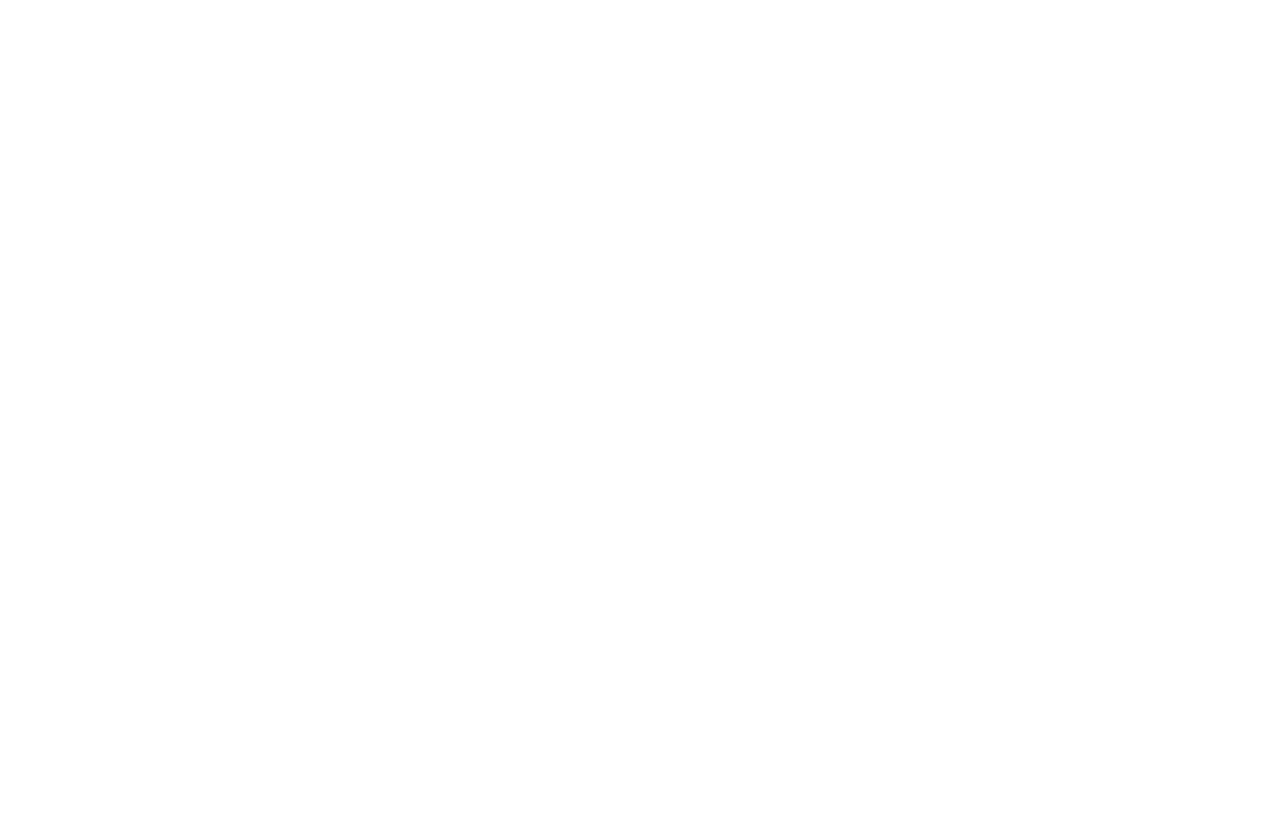
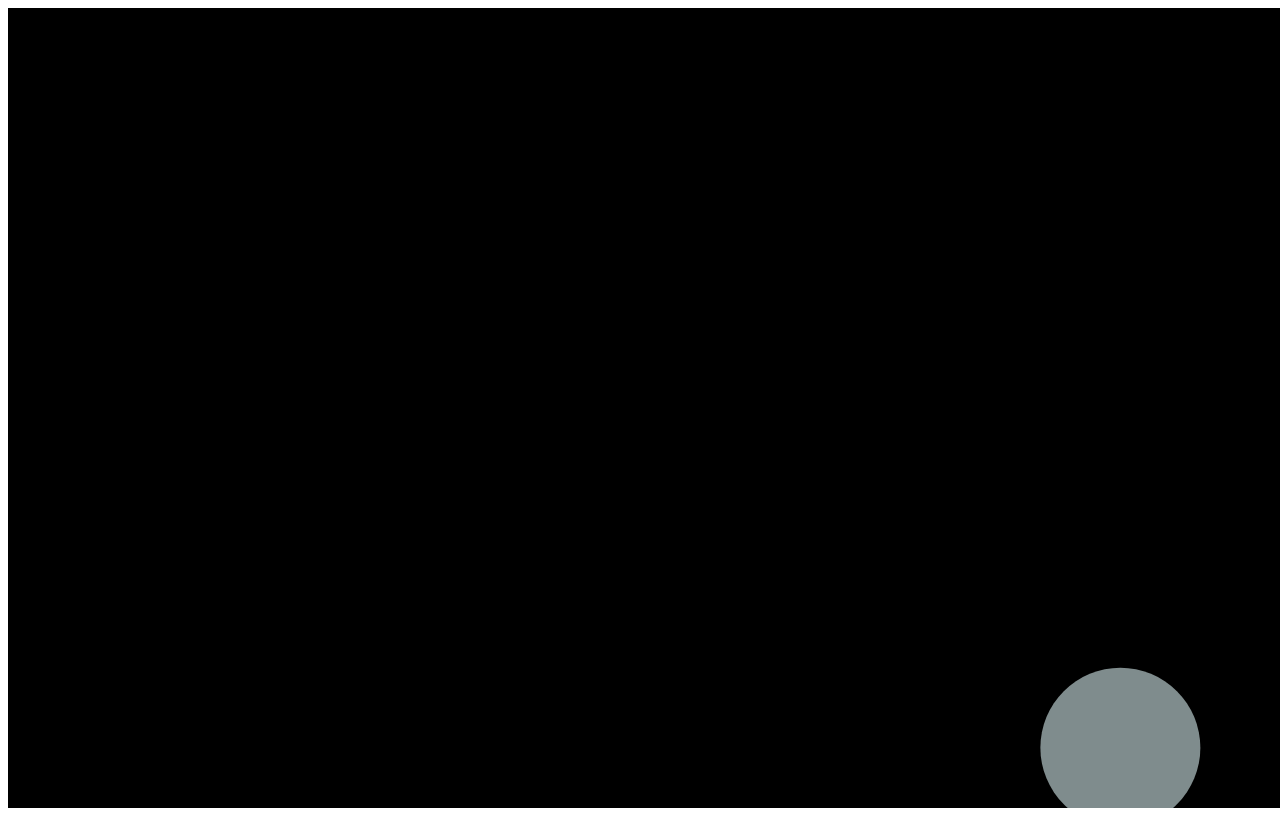
Before and after one commit to JoshuaSP/AsteroidsJS, a plain HTML site: page asteroids/index.html in a window 1280 px wide. Drawn offline with Linux system fonts and the light colour scheme.

Commit message:
Asteroids moving on canvas

```diff
--- a/asteroids/index.html
+++ b/asteroids/index.html
@@ -5,6 +5,18 @@
 
   </head>
   <body>
-    <canvas id="canvas" width="300" height="300"></canvas>
+    <canvas id="canvas" style="background-color:black"></canvas>
+    <script src='lib/utils.js'></script>
+    <script src='lib/movingObject.js'></script>
+    <script src='lib/asteroid.js'></script>
+    <script src='lib/game.js'></script>
+    <script src='lib/gameView.js'></script>
+    <script>
+      var canvasEl = document.getElementById('canvas');
+      canvasEl.height = window.innerHeight;
+      canvasEl.width = window.innerWidth;
+      A.newGameView = new A.GameView(canvasEl);
+      A.newGameView.start();
+    </script>
   </body>
 </html>
--- a/asteroids/lib/asteroid.js
+++ b/asteroids/lib/asteroid.js
@@ -1,16 +1,17 @@
 !function() {
-  window.A = A || {};
+  if (typeof A === "undefined") {
+    A = {};
+  };
 
-  var COLOR = 0x7f8c8d;
+  var COLOR = '#7f8c8d';
   var RADIUS = 80;
   var MAXSPEED = 20;
 
-  A.util.inherits(A.MovingObject, A.Asteroid);
 
   A.Asteroid = function (pos){
-    A.MovingObject.apply(this, {
+    A.MovingObject.call(this, {
       pos: pos,
-      vel: A.util.randomVec(MAXSPEED),
+      vel: A.util.randomVector(MAXSPEED),
       radius: RADIUS,
       color: COLOR,
       arc: Math.PI * 2
@@ -22,5 +23,5 @@
     RADIUS: RADIUS
   };
 
-
+  A.util.inherits(A.MovingObject, A.Asteroid);
 }();
--- a/asteroids/lib/game.js
+++ b/asteroids/lib/game.js
@@ -1,27 +1,26 @@
 (function() {
-  window.A = A || {};
+  if (typeof A === "undefined") {
+    A = {};
+  };
 
-  var canvas = document.getElementById('canvas');
-  var ctx = canvas.getContext('2d');
-
-  var DIM_X = canvas.width;
-  var DIM_Y = canvas.height;
   var NUM_ASTEROIDS = 15;
 
-  A.Game = function() {
+  A.Game = function(dimX, dimY) {
     this.asteroids = [];
+    this.dimX = dimX;
+    this.dimY = dimY;
     this.addAsteroids();
   }
 
   A.Game.prototype = {
     addAsteroids: function() {
       for (var i = 0; i < NUM_ASTEROIDS; i++) {
-        this.asteroids.push(new Asteroid(A.util.randomPosition(DIM_X, DIM_Y)));
+        this.asteroids.push(new A.Asteroid(A.util.randomPosition(this.dimX, this.dimY)));
       }
     },
 
     draw: function(ctx) {
-      ctx.clearRect(0, 0, this.DIM_X, this.DIM_Y);
+      ctx.clearRect(0, 0, this.dimX, this.dimY);
       for (var i = 0; i < this.asteroids.length; i++) {
         this.asteroids[i].draw(ctx);
       }
--- /dev/null
+++ b/asteroids/lib/gameView.js
@@ -0,0 +1,21 @@
+!function() {
+  if (typeof A === "undefined") {
+    A = {};
+  };
+
+
+  A.GameView = function(canvas) {
+    this.canvas = canvas;
+    this.ctx = this.canvas.getContext('2d');
+    this.game = new A.Game(this.canvas.width, this.canvas.height);
+  }
+
+  A.GameView.prototype.start = function() {
+    var self = this;
+    setInterval(function() {
+      self.game.moveObjects();
+      self.game.draw(self.ctx);
+    }, 20);
+  };
+
+}();
--- a/asteroids/lib/movingObject.js
+++ b/asteroids/lib/movingObject.js
@@ -1,5 +1,7 @@
 (function() {
-  window.A = A || {};
+  if (typeof A === "undefined") {
+    A = {};
+  };
 
   A.MovingObject = function(opts) {
     this.pos = opts.pos;
--- a/asteroids/lib/utils.js
+++ b/asteroids/lib/utils.js
@@ -1,5 +1,10 @@
 !function() {
-  window.A = A || {};
+  if (typeof A === "undefined") {
+    A = {};
+  }
+  if (typeof A === "undefined") {
+  A = {};
+};
 
   A.util = {
     inherits: function(parent, child) {
```
